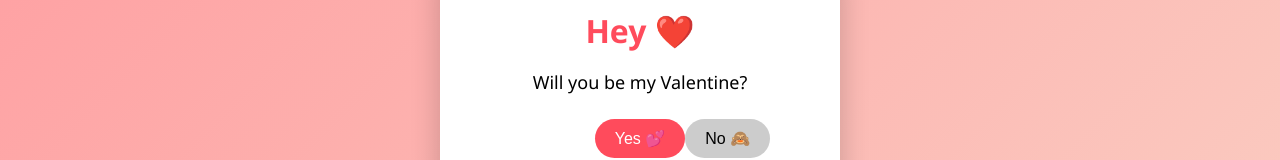
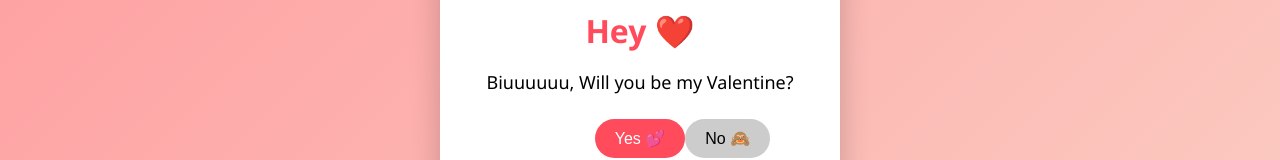
Before and after one commit to ousep194-del/valentine, a plain HTML site: page index.html in a window 1280 px wide. Shown: the part 327-487 px from the top of the page. Drawn offline with Linux system fonts and the light colour scheme.

Commit message:
Update index.html

```diff
--- a/index.html
+++ b/index.html
@@ -58,7 +58,7 @@
 
   <div class="card">
     <h1>Hey ❤️</h1>
-    <p>Will you be my Valentine?</p>
+    <p>Biuuuuuu, Will you be my Valentine?</p>
 
     <button id="yesBtn" onclick="yesClicked()">Yes 💕</button>
     <button id="noBtn">No 🙈</button>
```
